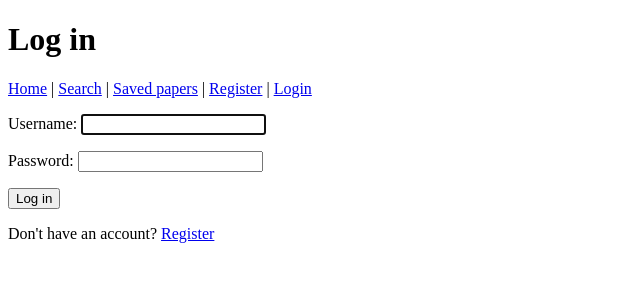
After one commit to sxltan/smartscholar, a Django app: page /login/?next=/saved/ in a window 1280 px wide. The commit adds this page. Shown: the top 300 px of the page, without its empty margins (0-640 px from the left). Run offline with Django 5.2, Linux system fonts and the light colour scheme.

Commit message:
Add user authentication and associate saved data with accounts

```diff
--- a/core/settings.py
+++ b/core/settings.py
@@ -117,3 +117,7 @@ USE_TZ = True
 # https://docs.djangoproject.com/en/6.0/howto/static-files/
 
 STATIC_URL = 'static/'
+
+LOGIN_URL = 'login'
+LOGIN_REDIRECT_URL = 'home'
+LOGOUT_REDIRECT_URL = 'home'
--- /dev/null
+++ b/papers/templates/papers/base_nav.html
@@ -0,0 +1,12 @@
+<nav style="white-space: nowrap;">
+    <a href="{% url 'home' %}">Home</a> |
+    <a href="{% url 'search' %}">Search</a> |
+    <a href="{% url 'saved' %}">Saved papers</a> |
+    {% if user.is_authenticated %}
+        {{ user.username }} |
+        <a href="{% url 'logout' %}">Logout</a>
+    {% else %}
+        <a href="{% url 'register' %}">Register</a> |
+        <a href="{% url 'login' %}">Login</a>
+    {% endif %}
+</nav>
--- a/papers/templates/papers/home.html
+++ b/papers/templates/papers/home.html
@@ -7,7 +7,8 @@
 </head>
 <body>
     <h1>SmartScholar</h1>
-    <p>Search for academic papers using OpenAlex. <a href="{% url 'saved' %}">View saved papers</a></p>
+    {% include "papers/base_nav.html" %}
+    <p>Search for academic papers using OpenAlex.</p>
     <form action="{% url 'search' %}" method="get">
         <input type="text" name="q" placeholder="Enter search term..." required>
         <button type="submit">Search</button>
--- /dev/null
+++ b/papers/templates/papers/login.html
@@ -0,0 +1,20 @@
+<!DOCTYPE html>
+<html lang="en">
+<head>
+    <meta charset="UTF-8">
+    <meta name="viewport" content="width=device-width, initial-scale=1.0">
+    <title>Log in - SmartScholar</title>
+</head>
+<body>
+    <h1>Log in</h1>
+    {% include "papers/base_nav.html" %}
+
+    <form method="post">
+        {% csrf_token %}
+        {{ form.as_p }}
+        <button type="submit">Log in</button>
+    </form>
+
+    <p>Don't have an account? <a href="{% url 'register' %}">Register</a></p>
+</body>
+</html>
--- a/papers/templates/papers/saved.html
+++ b/papers/templates/papers/saved.html
@@ -7,7 +7,7 @@
 </head>
 <body>
     <h1>Saved Papers</h1>
-    <p><a href="{% url 'home' %}">← Back to home</a> | <a href="{% url 'search' %}">Search</a></p>
+    {% include "papers/base_nav.html" %}
 
     {% if papers %}
         <ul>
--- a/papers/templates/papers/search.html
+++ b/papers/templates/papers/search.html
@@ -7,7 +7,7 @@
 </head>
 <body>
     <h1>SmartScholar</h1>
-    <p><a href="{% url 'home' %}">← Back to home</a> | <a href="{% url 'saved' %}">Saved papers</a></p>
+    {% include "papers/base_nav.html" %}
 
     <form action="{% url 'search' %}" method="get">
         <input type="text" name="q" value="{{ query }}" placeholder="Enter search term..." required>
@@ -33,7 +33,7 @@
                 {% if paper.openalex_id %}
                     {% if paper.openalex_id in saved_ids %}
                         <span style="color: #080;">Saved</span>
-                    {% else %}
+                    {% elif user.is_authenticated %}
                         <form action="{% url 'save_paper' %}?q={{ query|urlencode }}" method="post" style="display: inline;">
                             {% csrf_token %}
                             <input type="hidden" name="openalex_id" value="{{ paper.openalex_id }}">
@@ -43,6 +43,8 @@
                             <input type="hidden" name="cited_by_count" value="{{ paper.cited_by_count }}">
                             <button type="submit">Save</button>
                         </form>
+                    {% else %}
+                        <a href="{% url 'login' %}?next={{ login_next|urlencode }}">Log in to save</a>
                     {% endif %}
                 {% endif %}
             </li>
--- a/papers/urls.py
+++ b/papers/urls.py
@@ -8,4 +8,7 @@ urlpatterns = [
     path("save/", views.save_paper_view, name="save_paper"),
     path("unsave/", views.unsave_paper_view, name="unsave_paper"),
     path("saved/", views.saved_view, name="saved"),
+    path("register/", views.register_view, name="register"),
+    path("login/", views.login_view, name="login"),
+    path("logout/", views.logout_view, name="logout"),
 ]
--- a/papers/views.py
+++ b/papers/views.py
@@ -1,4 +1,7 @@
 import requests
+from django.contrib.auth import login
+from django.contrib.auth.decorators import login_required
+from django.contrib.auth.forms import UserCreationForm
 from django.shortcuts import redirect, render
 from django.urls import reverse
 from django.utils.http import urlencode
@@ -38,13 +41,25 @@ def search_view(request):
     query = request.GET.get("q", "").strip()
     papers = []
     error = None
-    saved_ids = set(SavedPaper.objects.values_list("openalex_id", flat=True))
+
+    if request.user.is_authenticated:
+        saved_ids = set(
+            SavedPaper.objects.filter(user=request.user).values_list(
+                "openalex_id", flat=True
+            )
+        )
+    else:
+        saved_ids = set()
+
+    login_next = reverse("search")
+    if query:
+        login_next += "?" + urlencode({"q": query})
 
     if not query:
         return render(
             request,
             "papers/search.html",
-            {"papers": [], "query": "", "saved_ids": saved_ids, "error": None},
+            {"papers": [], "query": "", "saved_ids": saved_ids, "error": None, "login_next": login_next},
         )
 
     try:
@@ -64,17 +79,20 @@ def search_view(request):
                 "query": query,
                 "saved_ids": saved_ids,
                 "error": "Unable to reach the search service. Please try again later.",
+                "login_next": login_next,
             },
         )
 
     results = data.get("results") or []
     papers = [_extract_paper(w) for w in results]
-    SearchHistory.objects.create(query=query)
+
+    if request.user.is_authenticated:
+        SearchHistory.objects.create(user=request.user, query=query)
 
     return render(
         request,
         "papers/search.html",
-        {"papers": papers, "query": query, "saved_ids": saved_ids, "error": error},
+        {"papers": papers, "query": query, "saved_ids": saved_ids, "error": error, "login_next": login_next},
     )
 
 
@@ -82,6 +100,14 @@ def save_paper_view(request):
     """Save a paper from search results. Redirects back to search."""
     if request.method != "POST":
         return redirect("search")
+
+    if not request.user.is_authenticated:
+        query = request.GET.get("q", "")
+        next_url = reverse("search")
+        if query:
+            next_url += "?" + urlencode({"q": query})
+        login_url = reverse("login") + "?" + urlencode({"next": next_url})
+        return redirect(login_url)
 
     openalex_id = request.POST.get("openalex_id", "").strip()
     if not openalex_id:
@@ -99,6 +125,7 @@ def save_paper_view(request):
         publication_year = None
 
     SavedPaper.objects.get_or_create(
+        user=request.user,
         openalex_id=openalex_id,
         defaults={
             "title": (request.POST.get("title") or "Unknown")[:500],
@@ -116,14 +143,53 @@ def unsave_paper_view(request):
     if request.method != "POST":
         return redirect("saved")
 
+    if not request.user.is_authenticated:
+        return redirect("login")
+
     openalex_id = request.POST.get("openalex_id", "").strip()
     if openalex_id:
-        SavedPaper.objects.filter(openalex_id=openalex_id).delete()
+        SavedPaper.objects.filter(user=request.user, openalex_id=openalex_id).delete()
 
     return redirect("saved")
 
 
+@login_required
 def saved_view(request):
     """List all saved papers at /saved/."""
-    papers = SavedPaper.objects.all().order_by("-saved_at")
+    papers = SavedPaper.objects.filter(user=request.user).order_by("-saved_at")
     return render(request, "papers/saved.html", {"papers": papers})
+
+
+def register_view(request):
+    """User registration."""
+    if request.user.is_authenticated:
+        return redirect("home")
+
+    if request.method == "POST":
+        form = UserCreationForm(request.POST)
+        if form.is_valid():
+            user = form.save()
+            login(request, user)
+            return redirect("home")
+    else:
+        form = UserCreationForm()
+
+    return render(request, "papers/register.html", {"form": form})
+
+
+def login_view(request):
+    """User login."""
+    from django.contrib.auth.views import LoginView
+
+    return LoginView.as_view(
+        template_name="papers/login.html",
+        redirect_authenticated_user=True,
+    )(request)
+
+
+def logout_view(request):
+    """User logout."""
+    from django.contrib.auth import logout
+
+    logout(request)
+    return redirect("home")
```
Also changed, not shown: papers/admin.py (+11 -2 lines), papers/models.py (+17 -1 lines), papers/templates/papers/register.html (added, +20 -0 lines), db.sqlite3, papers/migrations/0002_savedpaper_user_searchhistory_user_and_more.py (added).
